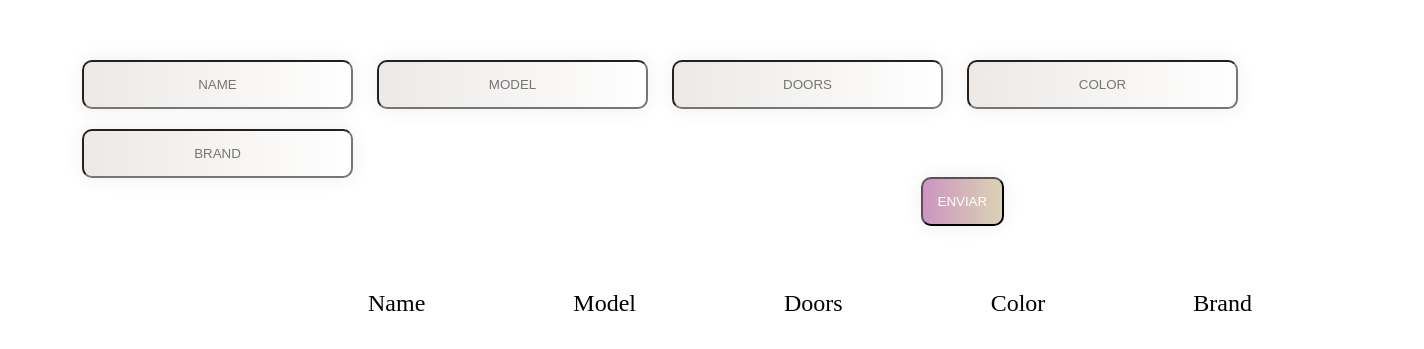
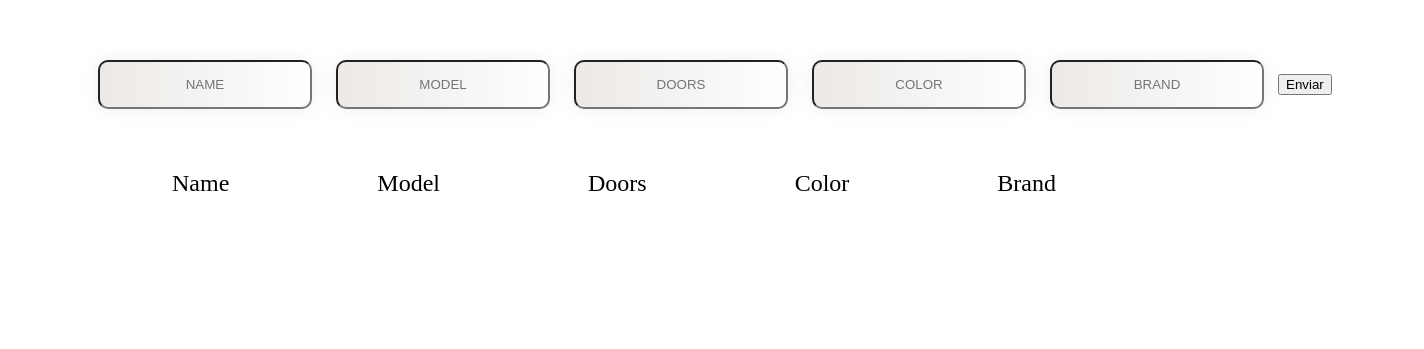
Before and after one commit to andresfelipe3112/registroAutos-js-Vanilla, a plain HTML site: page index.html in a window 1280 px wide. Shown: the part 177-526 px from the top of the page, 1424 px wide, since content can reach past the window. Drawn offline with Linux system fonts and the light colour scheme.

Commit message:
second commi

```diff
--- a/index.css
+++ b/index.css
@@ -5,29 +5,6 @@ h1 {
   justify-content: center;
   width: 100%;
   height: 15vh;
-}
-
-.boton {
-  position: relative;
-  left: 43%;
-  top: 20%;
-  margin: 10px;
-  margin-top: -20px;
-  padding: 15px 15px;
-  text-align: center;
-  text-transform: uppercase;
-  transition: 0.5s;
-  background-size: 200% auto;
-  color: white;
-  box-shadow: 0 0 20px #eee;
-  border-radius: 10px;
-  background-image: linear-gradient(
-    to right,
-    #cc95c0 0%,
-    #dbd4b4 51%,
-    #cc95c0 100%
-  );
-  z-index: 10;
 }
 
 .boton:hover {
@@ -38,20 +15,21 @@ h1 {
 
 .ingresos {
   flex-wrap: wrap;
-  margin-left: 8vh;
+  margin-left: 10vh;
 
   display: flex;
   flex-direction: row;
   justify-content: space-between;
-  height: 30vh;
+  height: 15vh;
   width: 100%;
 }
 
 #NuevoIngreso {
   display: flex;
   flex-wrap: wrap;
+  justify-content: flex-start;
   width: 150vh;
-  margin-left: 27vh;
+  margin-left: 20vh;
 }
 
 .contaninerinputs {
@@ -59,8 +37,7 @@ h1 {
   height: 5vh;
   display: flex;
   justify-content: center;
-  font-size: 2vh;
-  margin-left: 20vh;
+  margin-left: 0vh;
 }
 
 .spanes {
@@ -68,6 +45,8 @@ h1 {
 }
 
 span {
+  position: relative;
+  right: 140px;
   margin-left: 18vh;
   font-size: 3vh;
   text-align: center;
@@ -114,6 +93,7 @@ p {
 }
 
 input {
+  width: 15vh;
   background-image: linear-gradient(
     to right,
     #ece9e6 0%,
```
